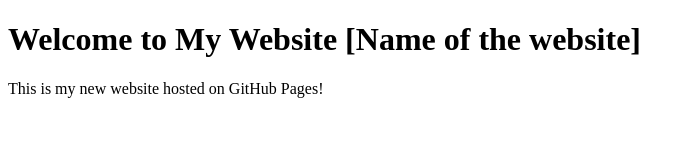
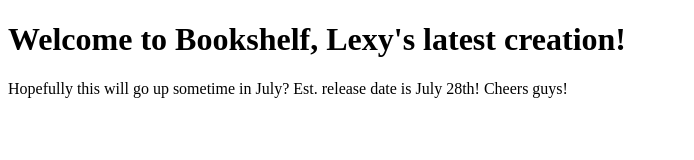
Before and after one commit to lexydotcom/bookshelf, a plain HTML site: page index.html in a window 1280 px wide. Shown: the whole page, without its empty margins (0-694 px from the left). Drawn offline with Linux system fonts and the light colour scheme.

Commit message:
new edits

```diff
--- a/index.html
+++ b/index.html
@@ -10,7 +10,7 @@
 
     <meta http-equiv=”X-UA-Compatible” content=”ie=edge”>
 
-    <title>My Website [Name of the website]</title>
+    <title>Welcome to Bookshelf, Lexy's latest creation!</title>
 
   </head>
 
@@ -18,9 +18,9 @@
 
     <main>
 
-        <h1>Welcome to My Website [Name of the website]</h1>
+        <h1>Welcome to Bookshelf, Lexy's latest creation!</h1>
 
-        <p>This is my new website hosted on GitHub Pages!</p>
+        <p>Hopefully this will go up sometime in July? Est. release date is July 28th! Cheers guys!</p>
 
     </main>
 
```
